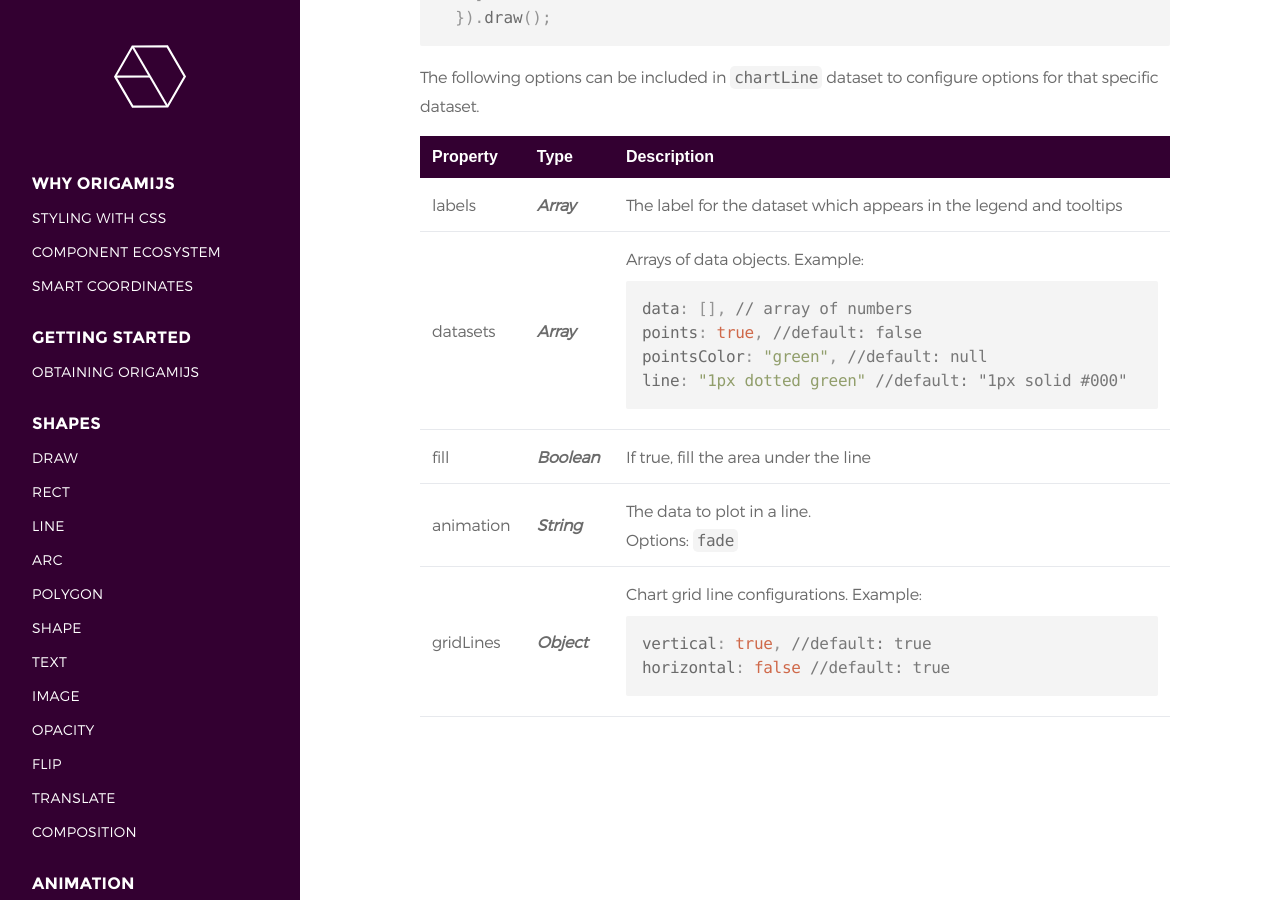
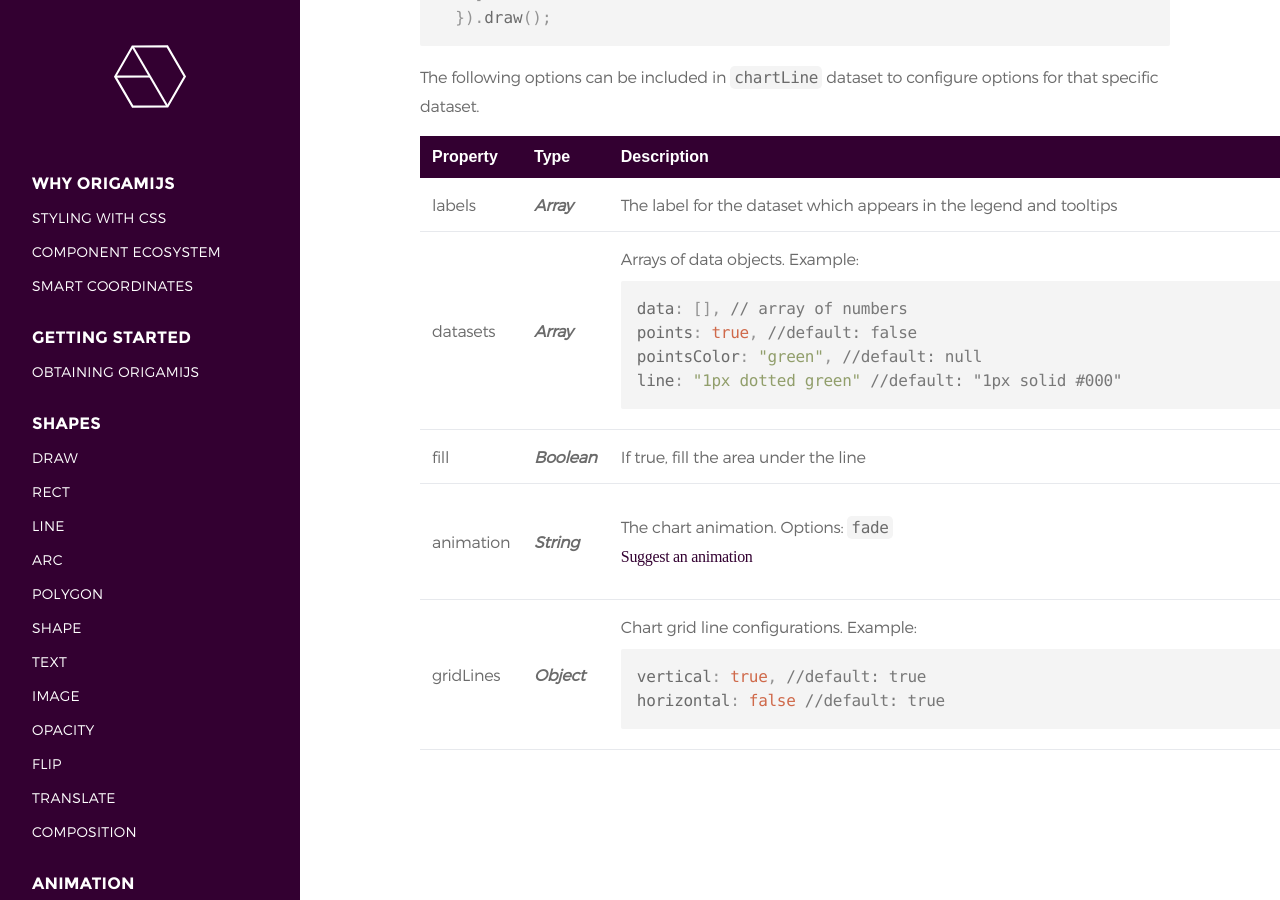
Before and after one commit to raphamorim/origamijs, a Jekyll site: the page built from _docs/5-charts.md, in a window 1280 px wide and 900 px high, scrolled down 1473 px. Built offline with Jekyll 4.4.1, drawn with Linux system fonts in a browser that asks for light colours; some web fonts are replaced.

Commit message:
add link to suggest an animation

```diff
--- a/_docs/5-charts.md
+++ b/_docs/5-charts.md
@@ -81,8 +81,7 @@ line: "1px dotted green" //default: "1px solid #000"</code></pre></td>
   <tr>
     <td>animation</td>
     <td><strong><i>String</i></strong></td>
-    <td>The data to plot in a line.<br>
-    Options: <code class="language-javascript">fade</code></td>
+    <td><p>The chart animation. Options: <code class="language-javascript">fade</code><br><a href="https://github.com/raphamorim/origami.js/issues/new">Suggest an animation</a></p></td>
   </tr>
   <tr>
     <td>gridLines</td>
```
